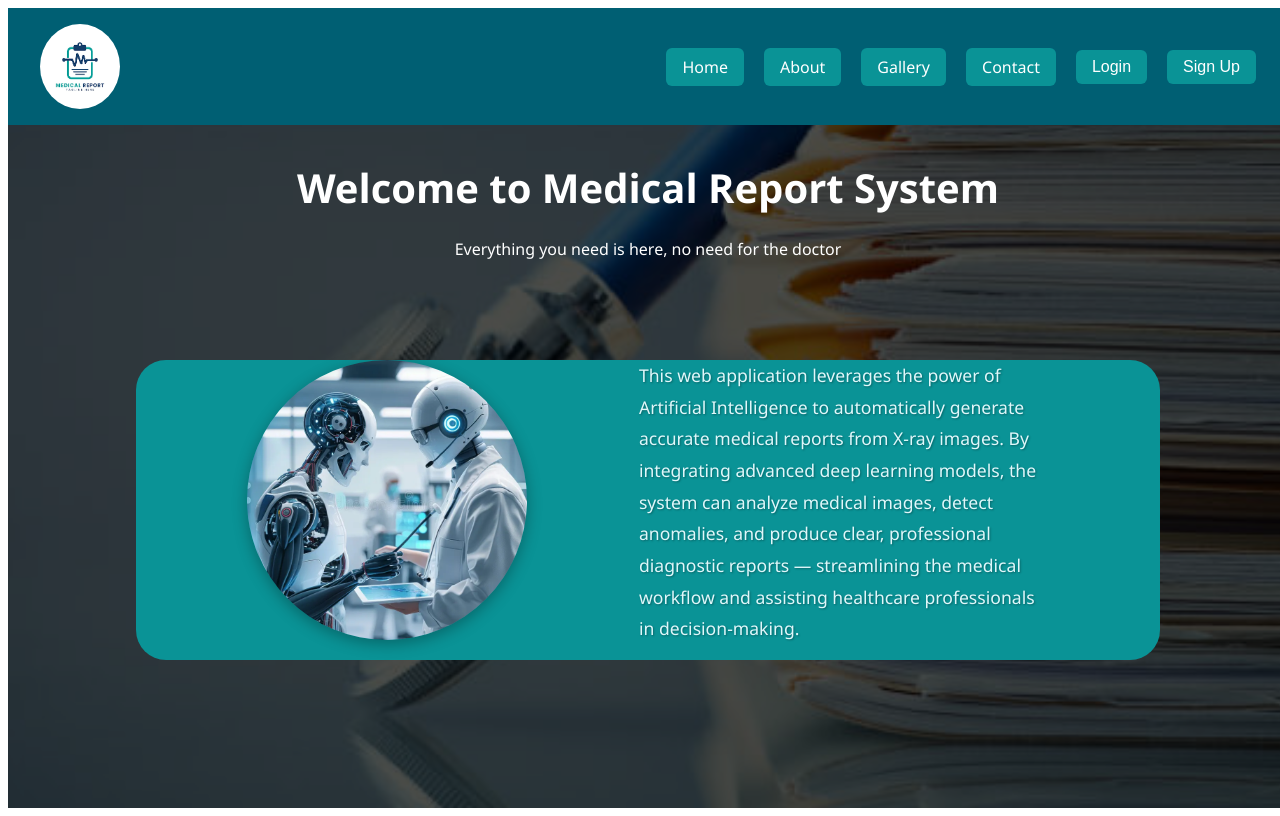
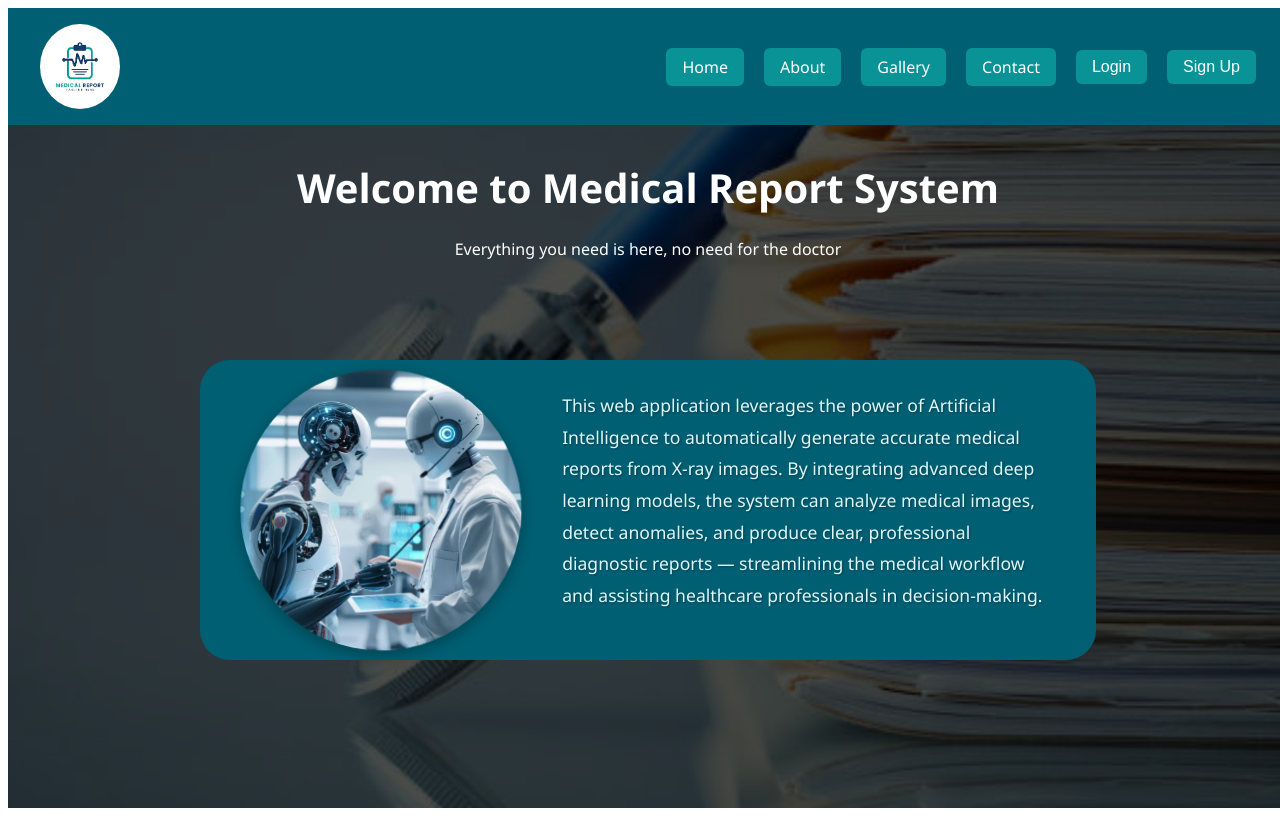
Before and after one commit to codewith-rawad/medical_report_project, a React (Vite) app in the folder medical_report_front/: page / in a window 1280 px wide. Built offline with nearby package versions, Linux system fonts and the light colour scheme.

Commit message:
add animation to image in home page

```diff
--- a/medical_report_front/src/Pages/Home.jsx
+++ b/medical_report_front/src/Pages/Home.jsx
@@ -9,7 +9,7 @@ import Back2 from '../assets/background2.jpg';
 import Back3 from '../assets/background3.jpg';
 import robot from "../assets/robot.webp"
 const Home = () => {
-    const images=[Back1,Back2,Back3]
+    const images=[Back1,Back2]
   const [showLogin, setShowLogin] = useState(false);
   const [showSignUp, setShowSignUp] = useState(false);
 
--- a/medical_report_front/src/Styles/Home.css
+++ b/medical_report_front/src/Styles/Home.css
@@ -32,15 +32,15 @@
   }
 
   .two{
-background-color: #0a9396;
+background-color: #005f73;
 position: absolute;
-width: 80%;
+width: 70%;
 height: auto;
 display: flex;
 justify-content: space-evenly;
 height: 300px;
 top: 44%;
-left: 10%;
+left: 15%;
 border-radius: 30px;
 
   }
@@ -50,26 +50,48 @@ width: 300px
   }
 
   span {
-    width: 40%;
+    width: 55%;
     font-size: 1.1rem;
     color: #e0f7fa;
     text-shadow: 1px 1px 2px rgba(0, 0, 0, 0.3);
     line-height: 1.8;
     animation: fadeIn 1.4s ease-in;
+    font-family: 'Segoe UI', Tahoma, Geneva, Verdana, sans-serif;
+    top: 30px;
+    position: relative;
   }
   @keyframes fadeIn {
     from { opacity: 0; transform: translateY(20px); }
     to { opacity: 1; transform: translateY(0); }
   }
   .robot {
+    position: relative;
     border-radius: 50%;
     width: 280px;
     height: 280px;
     object-fit: cover;
     box-shadow: 0 4px 15px rgba(0, 0, 0, 0.3);
     transition: transform 0.4s ease;
+    top: 10px;
+    animation: mover 2s  infinite;
   }
 
   .robot:hover {
     transform: rotate(2deg) scale(1.02);
   }
+
+  @keyframes mover {
+   0%{
+    rotate: 0deg;
+    scale: 1;
+   }
+   50%{
+  rotate: 2deg;
+  scale: 1.02;
+   }
+   100%{
+    rotate: 0deg;
+    scale: 1;
+   }
+
+  }
```
